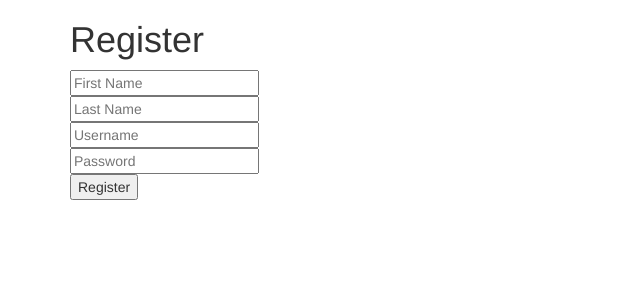
After one commit to abhishekg785/FOSSEE, a Django app: page /register/ in a window 1280 px wide. The commit adds this page. Shown: the top 300 px of the page, without its empty margins (0-640 px from the left). Run offline with Django 3.2, Linux system fonts and the light colour scheme; some libraries are stand-ins or nearby versions.

Commit message:
template and url for registering user created

```diff
--- a/projDir/app/templates/index.html
+++ b/projDir/app/templates/index.html
@@ -6,5 +6,5 @@
     <input type='text' name='password' placeholder = 'Password'/><br/>
     <input type='submit' name='submit' value = 'LogIn' />
 </form>
-<a href = '' >Not a member yet??Register here</a>
+<a href = '/register' >Not a member yet??Register here</a>
 {% endblock %}
--- /dev/null
+++ b/projDir/app/templates/register.html
@@ -0,0 +1,10 @@
+{% extends 'base.html' %}
+{% block content %}
+<h1>Register</h1>
+<form>
+<input type='text' name='fname' placeholder = 'First Name' /><br/>
+<input type='text' name='lname' placeholder = 'Last Name' /><br/>
+<input type='text' name='username' placeholder = 'Username' /><br/>
+<input type='password' name='password' placeholder = 'Password' /><br/>
+<input type='submit' name='sub' value='Register' />
+{% endblock %}
--- a/projDir/app/views.py
+++ b/projDir/app/views.py
@@ -3,3 +3,6 @@ from django.shortcuts import render
 # Create your views here.
 def index(request):
     return render(request,'index.html')
+
+def register(get):
+    return render(get,'register.html')
--- a/projDir/projDir/urls.py
+++ b/projDir/projDir/urls.py
@@ -16,8 +16,9 @@ Including another URLconf
 from django.conf.urls import url
 from django.contrib import admin
 
-from app.views import index
+from app.views import index,register
 urlpatterns = [
     url(r'^admin/', admin.site.urls),
     url(r'^$',index),
+    url(r'^register/',register)
 ]
```
Also changed, not shown: 2 other files.
